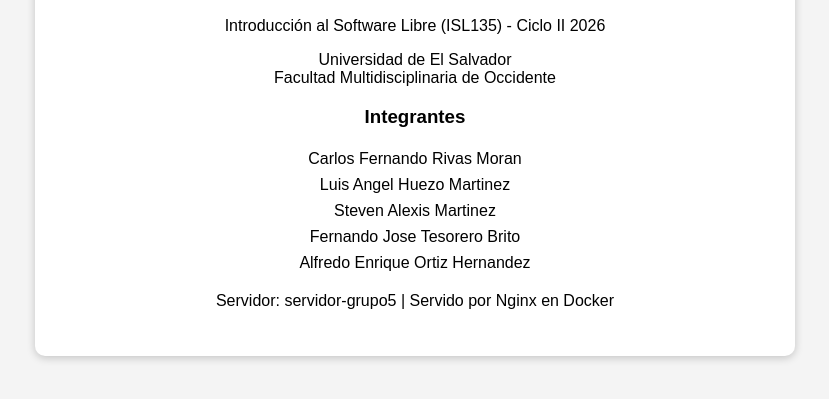
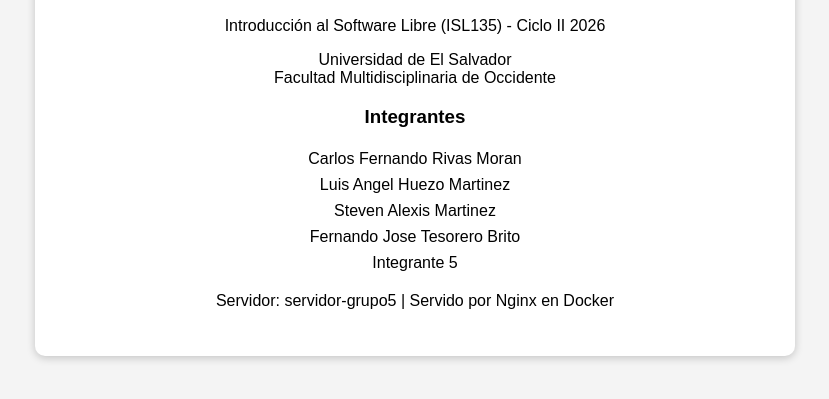
Before and after one commit to mc25066/proyecto-linux-grupo5, a plain HTML site: page web/index.html in a window 1280 px wide. Shown: the part 181-580 px from the top of the page, without its empty margins (225-1054 px from the left). Drawn offline with Linux system fonts and the light colour scheme.

Commit message:
Update index.html

```diff
--- a/web/index.html
+++ b/web/index.html
@@ -24,7 +24,7 @@
       <li>Luis Angel Huezo Martinez</li>
       <li>Steven Alexis Martinez</li>
       <li>Fernando Jose Tesorero Brito</li>
-      <li>Alfredo Enrique Ortiz Hernandez</li>
+      <li>Integrante 5</li>
     </ul>
     <p>Servidor: servidor-grupo5 | Servido por Nginx en Docker</p>
   </div>
```
